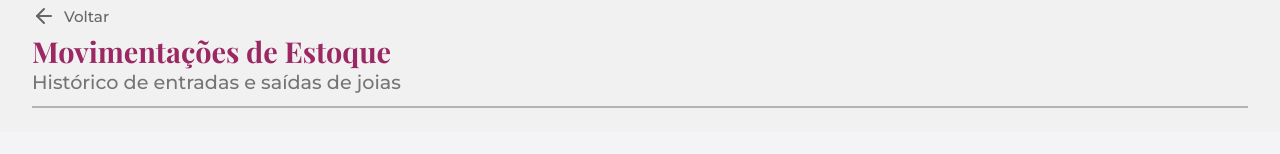
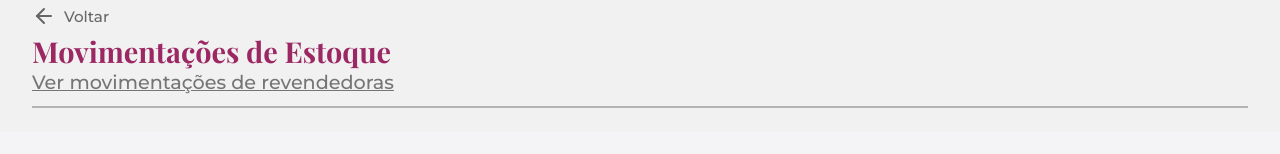
Before and after one commit to Ca-Ca-grupo8/FrontEnd, a React (Vite) app in the folder caeca/: page /historico/movimentacoes in a window 1280 px wide. Shown: the part 154-308 px from the top of the page. Built offline with nearby package versions, Linux system fonts and the light colour scheme; no server answers; sample sign-in values are in the browser's storage; a web font is replaced by a local one.

Commit message:
feat: link no subtitulo do pageHeader

```diff
--- a/caeca/src/components/ui/PageHeader.jsx
+++ b/caeca/src/components/ui/PageHeader.jsx
@@ -1,22 +1,24 @@
 import { BackButton } from "./BackButton";
 import { Breadcrumbs } from "./Breadcrumbs";
 
-import '../../styles/PageHeader.css'
+import style from '../../styles/PageHeader.module.css'
 import { useLocation } from "react-router-dom";
 
-export function PageHeader({ titulo, subtitulo, children }) {
+export function PageHeader({ titulo, subtitulo, dashed = false, children, ...props }) {
     const location = useLocation();
 
     return (
-        <div className="page-info-container">
+        <div className={style['page-info-container']}>
             <Breadcrumbs />
 
-            <div className="page-info-title-bar">
+            <div className={style['page-info-title-bar']}>
                 <div>
                     {location.pathname != "/" ?
                     <BackButton /> : null}
-                    <h1 className="page-info-title">{titulo}</h1>
-                    <h2 className="page-info-subtitle">{subtitulo}</h2>
+                    <h1 className={style['page-info-title']}>{titulo}</h1>
+                    <h2 className={style['page-info-subtitle'] + ' ' + (dashed ? style['dashed'] : '')} {...props}>
+                        {subtitulo}
+                    </h2>
                 </div>
                 {children}
             </div>
--- a/caeca/src/pages/movimentacaoEstoque/MovimentacaoEstoque.jsx
+++ b/caeca/src/pages/movimentacaoEstoque/MovimentacaoEstoque.jsx
@@ -5,12 +5,14 @@ import { Button } from '../../components/ui/Button';
 import { Pagination } from '../../components/ui/Pagination';
 import { movimentacaoApi } from '../../service/movimentacaoApi';
 import { PageHeader } from '../../components/ui/PageHeader';
+import { useNavigate } from 'react-router-dom';
 
 export function MovimentacaoEstoque() {
     const [data, setData] = useState([]);
     const [filterType, setFilterType] = useState('tudo');
     const [currentPage, setCurrentPage] = useState(1);
     const pageSize = 2;
+    const navigate = useNavigate();
 
     useEffect(() => {
         const fetchData = async () => {
@@ -88,7 +90,11 @@ export function MovimentacaoEstoque() {
 
     return (
         <>
-            <PageHeader titulo="Movimentações de Estoque" subtitulo="Histórico de entradas e saídas de joias" />
+            <PageHeader
+                titulo="Movimentações de Estoque"
+                subtitulo="Ver movimentações de revendedoras"
+                dashed={true}
+                onClick={() => {navigate('/historico/movimentacoes/revendedoras')}} />
             <div className={style['page-container']}>
                 <div className={style['toolbar']}>
                     <div className={style['search-input-wrapper']}>
--- a/caeca/src/styles/PageHeader.css
+++ b/caeca/src/styles/PageHeader.module.css
@@ -44,6 +44,11 @@
     border: 1px solid #B3B3B3;
 }
 
+.dashed {
+  cursor: pointer;
+  text-decoration: underline;
+}
+
 @media (max-width: 768px) {
   .page-info-container {
     padding: 0px 16px;
```
